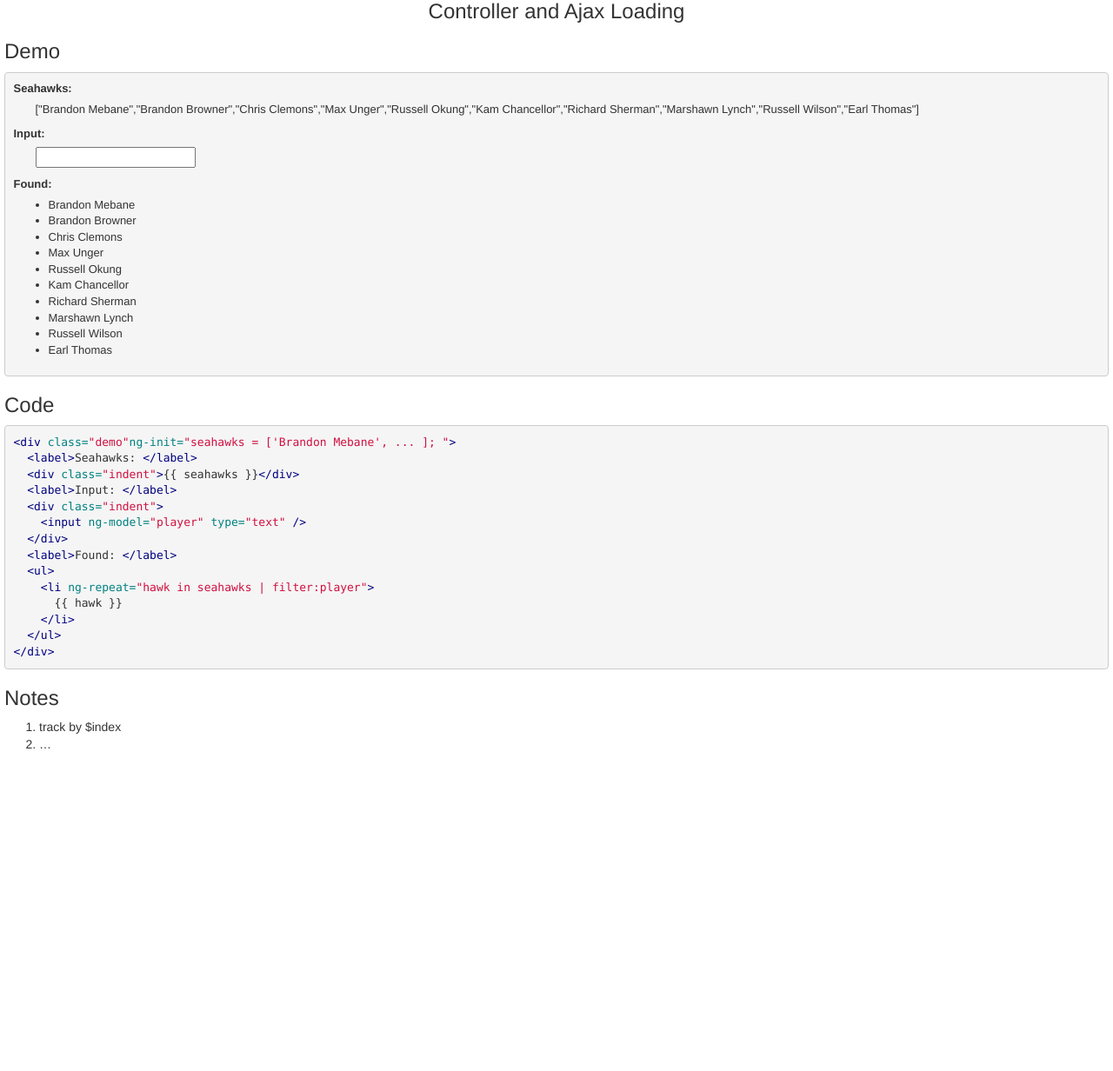
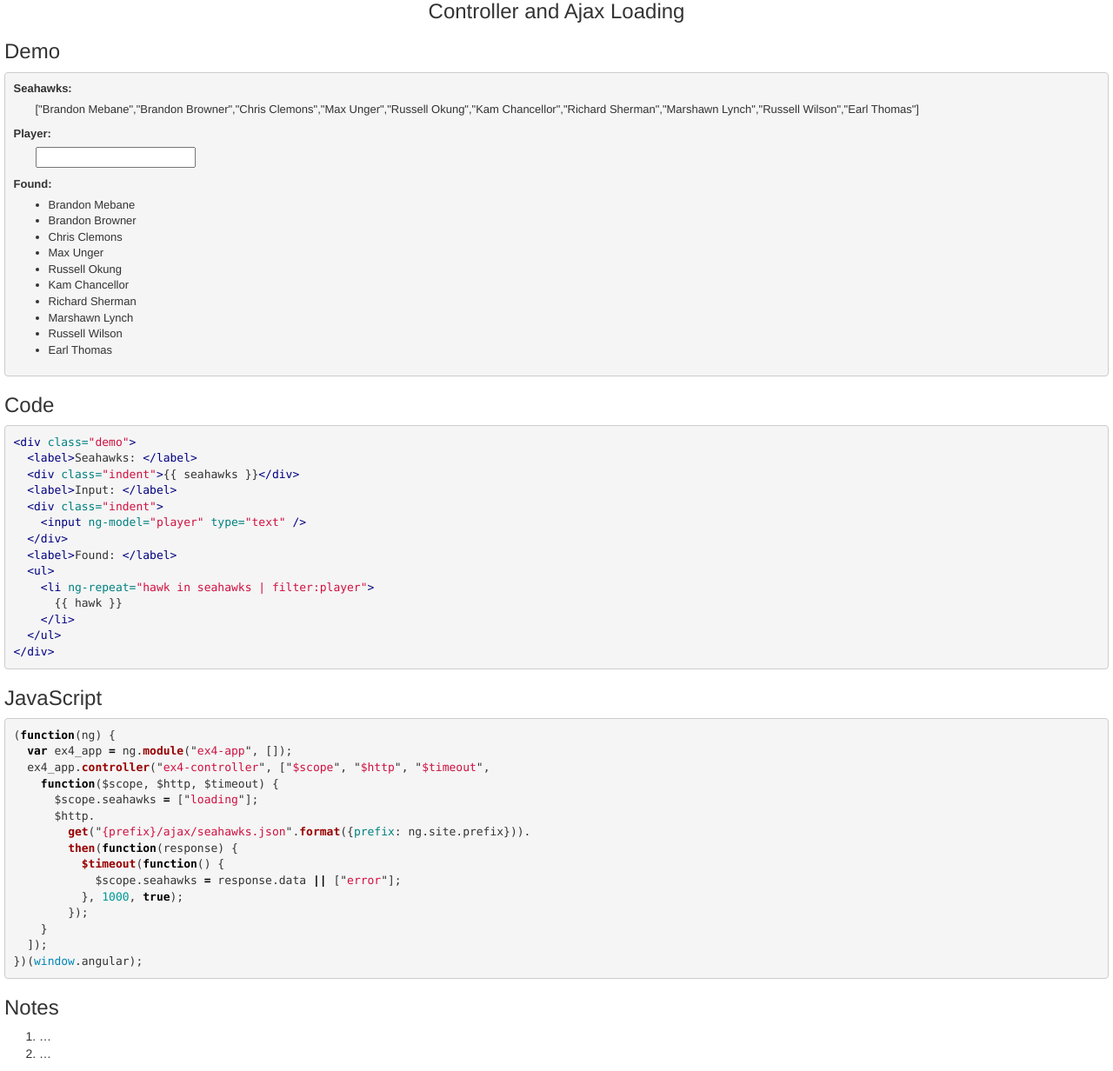
Before and after one commit to caseman72/ng-tutorial, a Jekyll site: the page built from _posts/2014-01-04-04.md, in a window 1280 px wide. Shown: the whole page at 87% size. Built offline with Jekyll 4.4.1, drawn with Linux system fonts in a browser that asks for light colours; Markdown is read by kramdown in place of the engine named in the settings; before the commit the page ends 900 px from its top, so only the background shows below that.

Commit message:
bed time

```diff
--- a/_posts/2014-01-04-04.md
+++ b/_posts/2014-01-04-04.md
@@ -12,7 +12,7 @@
 <div class="demo">
 	<label>Seahawks: </label>
 	<div class="indent">{{ seahawks }}</div>
-	<label>Input: </label>
+	<label>Player: </label>
 	<div class="indent">
 		<input ng-model="player" type="text" />
 	</div>
@@ -27,7 +27,7 @@
 
 ### Code
 {% highlight html tabsize=2 %}
-<div class="demo"ng-init="seahawks = ['Brandon Mebane', ... ]; ">
+<div class="demo">
 	<label>Seahawks: </label>
 	<div class="indent">{{ site.ng.open {{ site.ng.close }}seahawks{{ site.ng.close }}</div>
 	<label>Input: </label>
@@ -43,6 +43,25 @@
 </div>
 {% endhighlight %}
 
+### JavaScript
+{% highlight js tabsize=2 %}
+(function(ng) {
+	var ex4_app = ng.module("ex4-app", []);
+	ex4_app.controller("ex4-controller", ["$scope", "$http", "$timeout",
+		function($scope, $http, $timeout) {
+			$scope.seahawks = ["loading"];
+			$http.
+				get("{prefix}/ajax/seahawks.json".format({prefix: ng.site.prefix})).
+				then(function(response) {
+					$timeout(function() {
+						$scope.seahawks = response.data || ["error"];
+					}, 1000, true);
+				});
+		}
+	]);
+})(window.angular);
+{% endhighlight %}
+
 ### Notes
-1. track by $index
 1. ...
+1. ...
```
Also changed, not shown: _posts/2014-01-02-02.md (+1 -1 lines), _posts/2014-01-03-03.md (+2 -2 lines).
